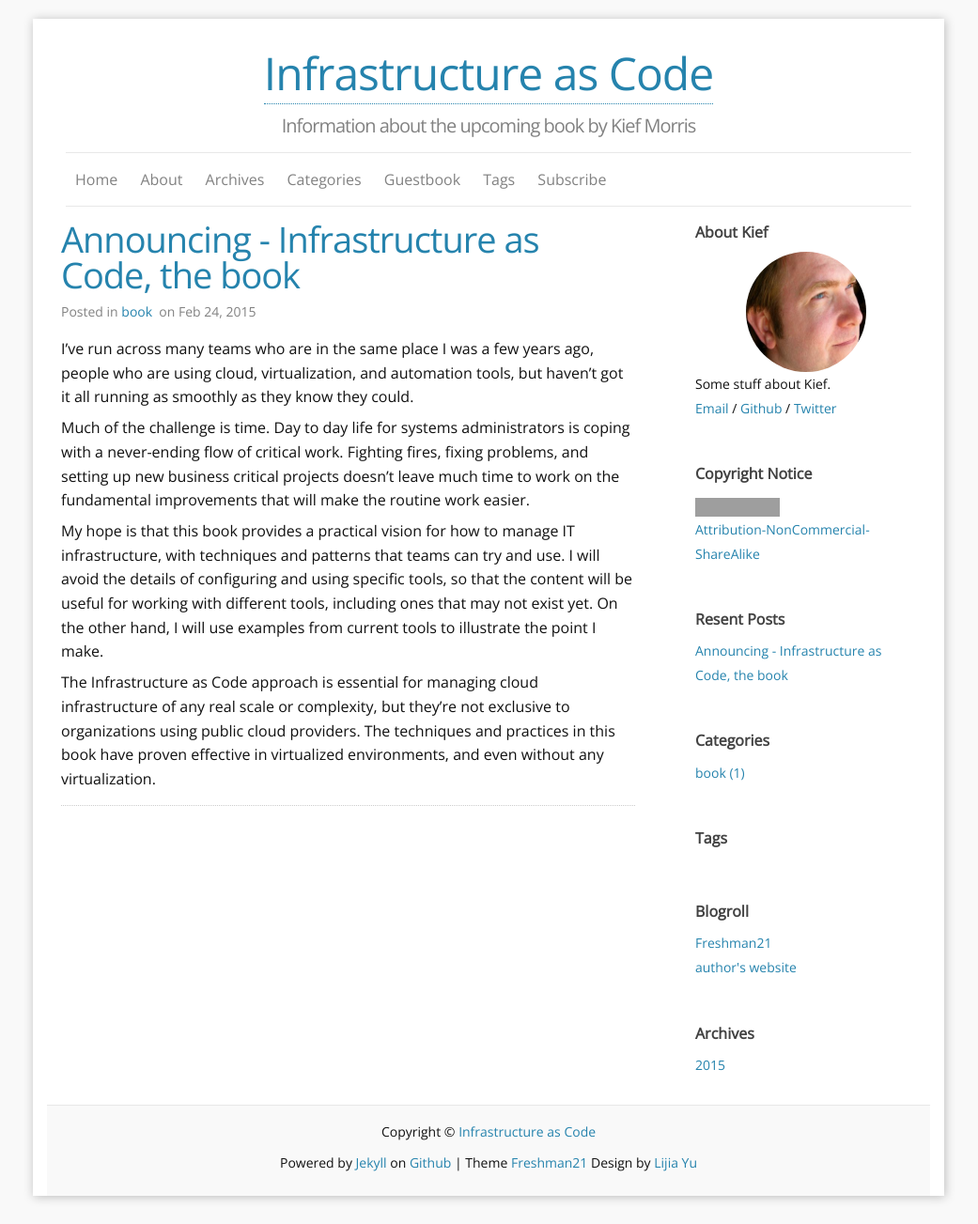
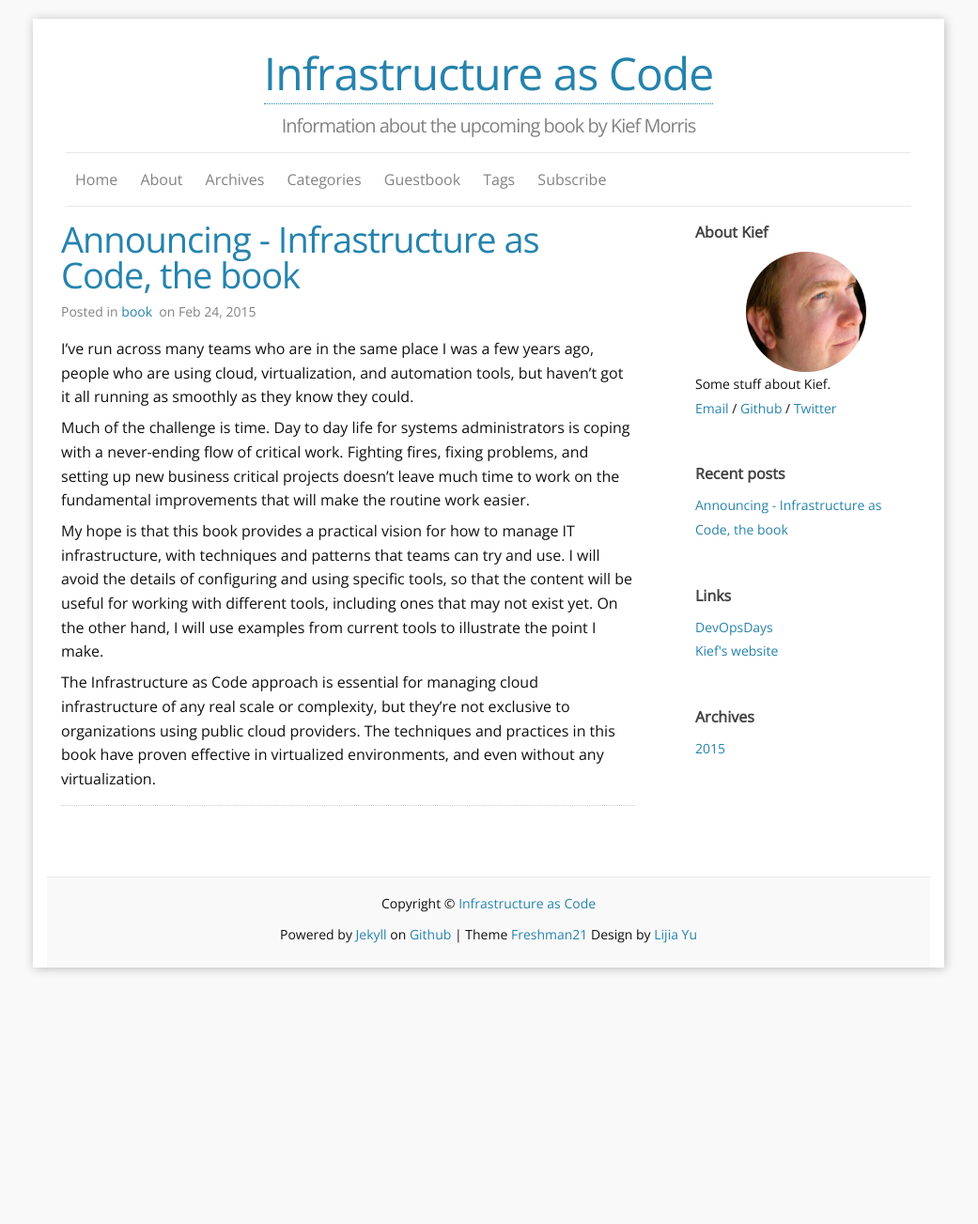
Before and after one commit to kief/infrastructure-as-code.com, a Jekyll site: the page built from index.html, in a window 1280 px wide. Shown: the whole page at 94% size, without its empty margins (120-1161 px from the left). Built offline with Jekyll 4.4.1, drawn with Linux system fonts in a browser that asks for light colours; the list of posts is cut into pages by our own code; after the commit the page ends 1060 px from its top, so only the background shows below that; grey boxes are pictures that could not be loaded.

Commit message:
cleaned up the sidebar

```diff
--- a/_config.yml
+++ b/_config.yml
@@ -24,11 +24,6 @@ default_locale: "en" # blog sidebar language set, only include: English(en) and
 locales:
     en:
       Archives: "Archives"
-      Blogroll: "Blogroll"
-      Categories: "Categories"
-      Copyright_Notice: "Copyright Notice"
-      Resent_Posts: "Resent Posts"
-      Tags: "Tags"
       Previous: "Older"
       Next: "Newer"
       PostedInCategories: "Posted in"
@@ -36,15 +31,13 @@ locales:
       PostDate: "on "
 
 
-### your Blogroll info, only name can shown on the page.
-
-Blogroll:
-    - name: Freshman21
-      href: http://yulijia.net/freshman21
-      title: Another Jekyll blog theme
-    - name: author's website
-      href: http://yulijia.net/
-      title: Lijia Yu's website
+Links:
+  - name: DevOpsDays
+    href: http://DevOpsDays.org
+    title: DevOpsDays website
+  - name: Kief's website
+    href: http://kief.com/
+    title: Kief's website
 
 
 ### Build settings
--- a/_includes/Archives.html
+++ b/_includes/Archives.html
@@ -1,5 +1,5 @@
 <div class="sidebar-module">
-  <h4>{{ site.locales[site.default_locale].Archives }}</h4>
+  <h4>Archives</h4>
 
   {% for post in site.posts %}
   {% capture this_year %}{{ post.date | date: "%Y" }}{% endcapture %}
--- a/_includes/Blogroll.html
+++ /dev/null
@@ -1,6 +0,0 @@
-<div class="sidebar-module">
-  <h4>{{ site.locales[site.default_locale].Blogroll }}</h4>
-  {% for friend in site.Blogroll %}
-  <li><a href="{{ friend.href }}" title="{{ friend.title }}">{{ friend.name }}</a></li>
-  {% endfor %}
-</div>
--- a/_includes/Categories.html
+++ /dev/null
@@ -1,6 +0,0 @@
-<div class="sidebar-module">
-  <h4>{{ site.locales[site.default_locale].Categories }}</h4>
-  {% for cat in site.categories %}
-  <li><a href="{{ site.baseurl }}/categories/#{{ cat[0] }}" title="{{ cat[0] }}" rel="{{ cat[1].size }}">{{ cat[0] }} ({{ cat[1].size }})</a></li>
-  {% endfor %}
-</div>
--- a/_includes/Copyright_Notice.html
+++ /dev/null
@@ -1,22 +0,0 @@
-<div class="sidebar-module"> <!-- sidebar-module-inset">-->
-  <h4>{{ site.locales[site.default_locale].Copyright_Notice }}</h4>
-
-  {% if site.defalt_locale == "cn" %}
-
-  <a href="http://creativecommons.org/licenses/by-nc-sa/3.0/deed.zh">
-    <img src="http://i.creativecommons.org/l/by-nc-sa/3.0/88x31.png">
-  </a>
-  <br />
-  <a href="http://creativecommons.org/licenses/by-nc-sa/3.0/deed.zh">署名-非商业性使用-相同方式共享</a>
-
-  {% else %}
-
-  <a href="http://creativecommons.org/licenses/by-nc-sa/3.0/">
-    <img src="http://i.creativecommons.org/l/by-nc-sa/3.0/88x31.png">
-  </a>
-  <br />
-  <a href="http://creativecommons.org/licenses/by-nc-sa/3.0/s">Attribution-NonCommercial-ShareAlike</a>
-
-  {% endif %}
-
-</div>
--- a/_includes/Resent_Posts.html
+++ b/_includes/Recent_Posts.html
@@ -1,5 +1,5 @@
 <div class="sidebar-module">
-  <h4>{{ site.locales[site.default_locale].Resent_Posts }}</h4>
+  <h4>Recent posts</h4>
   {% for post in site.posts limit:5 %}
   <li>
   <a href="{{ site.baseurl }}/{{ post.url }}" title="{{ post.title }}" rel="bookmark">{{ post.title }}</a>
--- /dev/null
+++ b/_includes/Resources.html
@@ -0,0 +1,6 @@
+<div class="sidebar-module">
+  <h4>Links</h4>
+  {% for site in site.Links %}
+  <li><a href="{{ site.href }}" title="{{ site.title }}">{{ site.name }}</a></li>
+  {% endfor %}
+</div>
--- a/_includes/Tags.html
+++ /dev/null
@@ -1,6 +0,0 @@
-<div class="sidebar-module">
-  <h4>{{ site.locales[site.default_locale].Tags }}</h4>
-  {% for tag in site.tags %}
-    <a href="{{ site.baseurl }}/tags/#{{ tag[0] }}" title="{{ tag[0] }}" rel="{{ tag[1].size }}">{{ tag[0] }}</a> &nbsp;
-  {% endfor %}
-</div>
--- a/_includes/sidebar.html
+++ b/_includes/sidebar.html
@@ -1,9 +1,6 @@
 <div class="col-sm-2">
 {% include Aboutme.html %}
-{% include Copyright_Notice.html %}
-{% include Resent_Posts.html %}
-{% include Categories.html %}
-{% include Tags.html %}
-{% include Blogroll.html %}
+{% include Recent_Posts.html %}
+{% include Resources.html %}
 {% include Archives.html %}
 </div>
```
